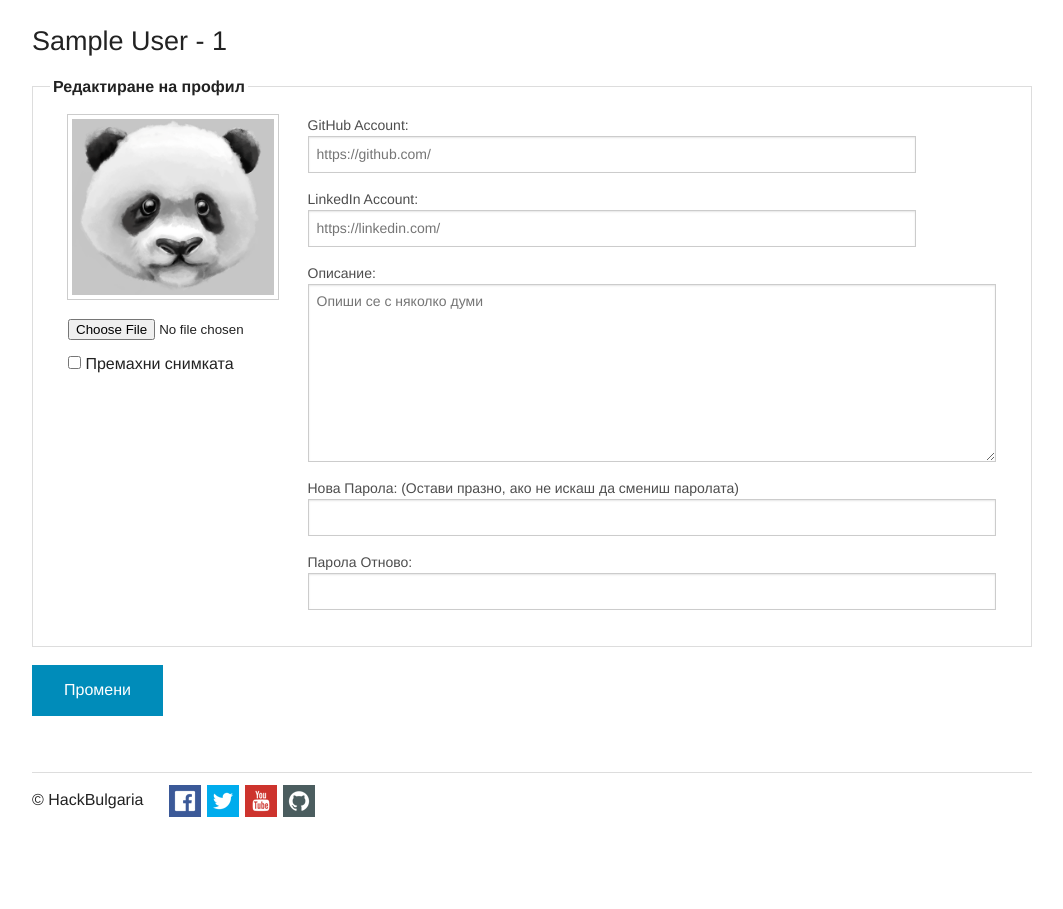
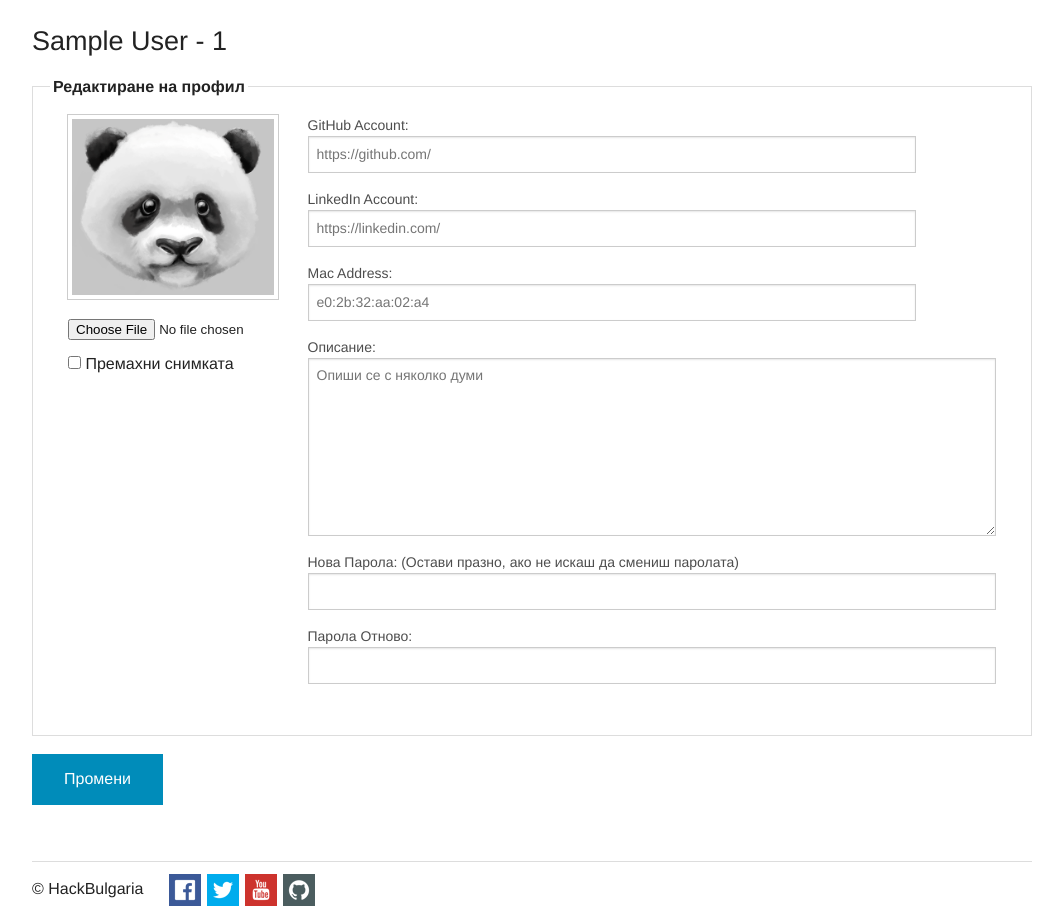
Before and after one commit to sebastian-code/Odin, a Django app: page /accounts/edit/ in a window 1280 px wide. Shown: the part 45-954 px from the top of the page, without its empty margins (108-1171 px from the left). Before the commit the page ends 862 px from the top, so only its background shows below. Run offline with Django 3.2, Linux system fonts and the light colour scheme; the visitor is signed in with stand-in values (Sample User, id 1); some libraries are stand-ins or nearby versions.

Commit message:
Add mac addresses to user profiles

```diff
--- a/requirements.txt
+++ b/requirements.txt
@@ -10,5 +10,6 @@ django-pagedown==0.1.0
 django-resized==0.2.4
 django-tinymce==1.5.2
 markdown2==2.2.1
+netaddr==0.7.11
 sqlparse==0.1.11
 wsgiref==0.1.2
--- a/students/forms.py
+++ b/students/forms.py
@@ -44,6 +44,7 @@ class UserEditForm(forms.ModelForm):
             'linkedin_account',
             'description',
             'avatar',
+            'mac',
         )
 
 
--- a/students/models.py
+++ b/students/models.py
@@ -3,7 +3,8 @@ from django.conf import settings
 from django.contrib.auth.models import AbstractUser, BaseUserManager, PermissionsMixin
 from django_resized import ResizedImageField
 from courses.models import Course
-
+from django.core.exceptions import ValidationError
+import re
 
 class UserManager(BaseUserManager):
     def create_user(self, email, password=None):
@@ -26,7 +27,6 @@ class UserManager(BaseUserManager):
         user.save(using=self._db)
         return user
 
-
 class User(AbstractUser):
     avatar = ResizedImageField(
         upload_to='avatar',
@@ -38,6 +38,7 @@ class User(AbstractUser):
     linkedin_account = models.URLField(null=True, blank=True)
     description = models.TextField(blank=True)
     courses = models.ManyToManyField(Course, through='CourseAssignment')
+    mac = models.CharField(max_length=17)
 
     AbstractUser._meta.get_field('email')._unique = True
     AbstractUser.REQUIRED_FIELDS.remove('email')
@@ -55,6 +56,11 @@ class User(AbstractUser):
             return settings.STATIC_URL + settings.NO_AVATAR_IMG
         return self.avatar.url
 
+    def clean(self, *args, **kwargs):
+        mac_pattern = re.compile(r'^([0-9A-F]{2}[:-]){5}([0-9A-F]{2})$', re.IGNORECASE)
+        if not re.match(mac_pattern, self.mac):
+            raise ValidationError(u'%s is not a valid mac address' % self.mac)
+        super(AbstractUser, self).clean(*args, **kwargs)
 
 class CourseAssignment(models.Model):
     EARLY = 1
--- a/students/templates/edit_profile.html
+++ b/students/templates/edit_profile.html
@@ -17,7 +17,7 @@
                     {% endfor %}
                 {% endif %}
                 {% csrf_token %}
-                <div class="large-3 columns" style="height: 400px;">
+                <div class="large-3 columns" style="height: 600px;">
                    <img src="{{ user.getAvatarUrl }}" class="th">
 
                     <input id="id_avatar" name="avatar" type="file" style="margin-top:20px">
@@ -32,6 +32,13 @@
                 <div class="large-8 columns">
                     <label>LinkedIn Account:
                         <input type="text" name="linkedin_account" placeholder="https://linkedin.com/" value="{{ form.linkedin_account.value|default:"" }}" />
+                    </label>
+                </div>
+
+                <div class="large-8 columns">
+                    <label>Mac Address:
+                        <input type="text" name="mac" placeholder="e0:2b:32:aa:02:a4
+" value="{{ form.mac.value|default:"" }}"/>
                     </label>
                 </div>
 
```
Also changed, not shown: odin/settings.py (line endings or trailing spaces), students/migrations/0016_auto__add_field_user_mac.py (added).
